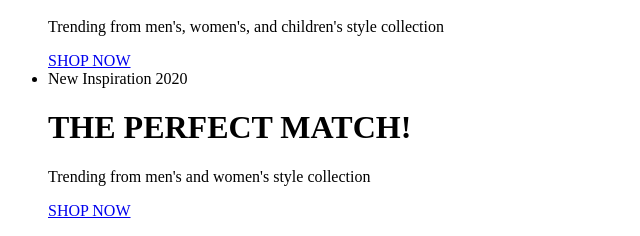
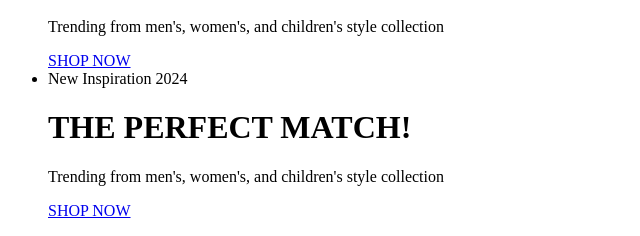
Before and after one commit to thelogicguy/ecommerce-website-deployment, a plain HTML site: page index.html in a window 1280 px wide. Shown: the part 450-686 px from the top of the page, without its empty margins (0-640 px from the left). Drawn offline with Linux system fonts and the light colour scheme.

Commit message:
added jenkin scripts & modified index.html

```diff
--- a/index.html
+++ b/index.html
@@ -92,9 +92,9 @@
             <li class="glide__slide">
               <div class="center">
                 <div class="left">
-                  <span>New Inspiration 2020</span>
+                  <span>New Inspiration 2024</span>
                   <h1>THE PERFECT MATCH!</h1>
-                  <p>Trending from men's and women's  style collection</p>
+                  <p>Trending from men's, women's, and children's  style collection</p>
                   <a href="#" class="hero-btn">SHOP NOW</a>
                 </div>
                 <div class="right">
```
Also changed, not shown: 2 other files.
